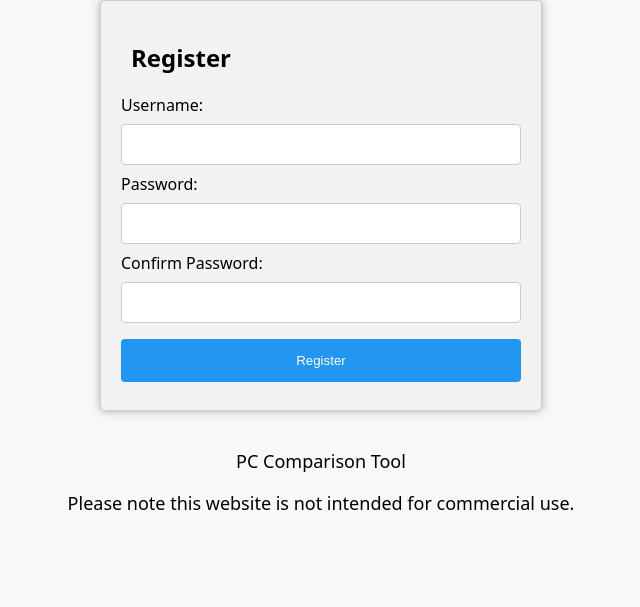
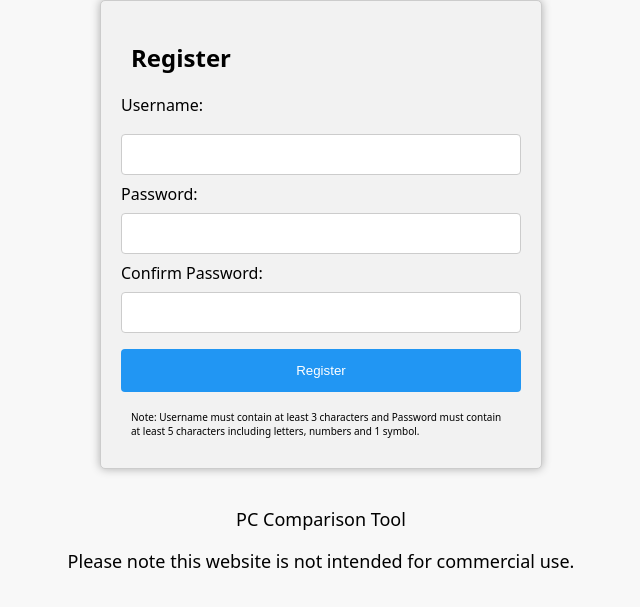
Before and after one commit to adz912/Project, a Flask app: page /register in a window 1280 px wide. Shown: the part 98-705 px from the top of the page, without its empty margins (319-959 px from the left). Run offline with Flask 3, Linux system fonts and the light colour scheme.

Commit message:
Updated Register Page
Updated page to ensure JavaScript is working depending on what the user enters. Page responds telling the user if username is taken, passwords do not match or if they have not met requirements

```diff
--- a/templates/app.py
+++ b/templates/app.py
@@ -1,4 +1,5 @@
-from flask import Flask, render_template, jsonify, request, redirect, session
+from flask import Flask, render_template, jsonify, request, redirect, session, flash
+from werkzeug.security import generate_password_hash, check_password_hash
 import mysql.connector
 from sendgrid import SendGridAPIClient
 from sendgrid.helpers.mail import Mail
@@ -38,8 +39,8 @@ def index():
             if user is None:
                 return 'Invalid username or password.'
 
-            # Check the password
-            if user[2] != password:
+            # Check the password using password hashing
+            if not check_password_hash(user[2], password):
                 return 'Invalid username or password.'
 
             # Store the user's ID in the session
@@ -96,11 +97,13 @@ def register():
             if existing_user:
                 return jsonify({'success': False, 'message': 'Username already exists. Please choose a different username.'})
 
-            # Insert the new user into the database
-            cursor.execute('INSERT INTO users (username, password) VALUES (%s, %s)', (username, password))
+            # Hash the password
+            password_hash = generate_password_hash(password)
+
+            # Insert the new user into the database with the hashed password
+            cursor.execute('INSERT INTO users (username, password) VALUES (%s, %s)', (username, password_hash))
             mydb.commit()
 
-            # Redirect the user to the index page
             return jsonify({'success': True, 'message': 'Account successfully created.'})
 
         except mysql.connector.Error as err:
@@ -112,6 +115,7 @@ def register():
             mydb.close()
 
     return render_template('register.html')
+
 
 
 
--- a/templates/register.html
+++ b/templates/register.html
@@ -32,18 +32,23 @@
     <section>
         <div class="login-box">
             <h2>Register</h2>
-        <form method="post" action="{{ url_for('register') }}">
+            <form method="post" action="{{ url_for('register') }}" id="register-form">
                 <label for="username">Username:</label>
+                <p id="pw-info"></p>
                 <input type="text" id="username" name="username" required>
                 <label for="password">Password:</label>
                 <input type="password" id="password" name="password" required pattern="^(?=.*[A-Za-z])(?=.*\d)(?=.*[@$!%*#?&])[A-Za-z\d@$!%*#?&]{5,}$">
                 <label for="confirm-password">Confirm Password:</label>
+
                 <input type="password" id="confirm-password" name="confirm-password" required>
                 <input type="submit" value="Register">
-            <script src="static/js/login-validation.js"></script>
+                <p id="pw-info">Note: Username must contain at least 3 characters and Password must contain at least 5 characters including letters, numbers and 1 symbol. </p>
             </form>
         </div>
     </section>
+    <script src="https://code.jquery.com/jquery-3.6.0.min.js"></script>
+    <script src="{{ url_for('static', filename='js/login-validation.js') }}"></script>
+
 <footer>
     <div class="footer-content">
       <p class="footer-text">PC Comparison Tool</p>
--- a/templates/static/js/login-validation.js
+++ b/templates/static/js/login-validation.js
@@ -1,38 +1,49 @@
 document.getElementById('register-form').addEventListener('submit', function(event) {
   event.preventDefault();
 
-  const username = document.getElementById('username').value;
-  const password = document.getElementById('password').value;
+  const form = document.getElementById('register-form');
+  const formData = new FormData(form);
+
+  const username = formData.get('username');
+  const password = formData.get('password');
+  const confirmPassword = formData.get('confirm-password');
 
   if (username.length >= 3 && password.length >= 5 && /^(?=.*[A-Za-z])(?=.*\d)(?=.*[@$!%*#?&])[A-Za-z\d@$!%*#?&]{5,}$/.test(password)) {
     // username and password meet the requirements
     // you can then proceed to authenticate the user
 
+    if (password === confirmPassword) {
       // Send a POST request to the server
       fetch('/register', {
         method: 'POST',
-      headers: {
-        'Content-Type': 'application/json'
-      },
-      body: JSON.stringify({ username: username, password: password })
+        body: formData
       })
         .then(response => response.json())
         .then(data => {
           if (data.success) {
             // Account created successfully
-        document.getElementById('success-message').textContent = data.message;
+            alert('Account has been successfully created!');
+            location.reload(); // Refresh the page after displaying the alert
           } else {
             // Display the error message from the server
+            if (data.message === 'Username already exists. Please choose a different username.') {
+              alert('Username has been taken. Please try another username.');
+            } else {
               alert(data.message);
+            }
           }
         })
         .catch(error => {
           console.error('An error occurred while registering:', error);
         });
+    } else {
+      // Passwords do not match
+      alert('Passwords do not match. Please make sure to enter the same password in both fields.');
+    }
 
   } else {
     // username and password do not meet the requirements
     // display an error message to the user
-    alert('Username must contain at least 3 characters and password must contain at least 5 characters including 1 symbol.');
+    alert('Username must contain at least 3 characters and password must contain at least 5 characters including letters, numbers and 1 symbol.');
   }
 });
--- a/templates/static/styles.css
+++ b/templates/static/styles.css
@@ -114,6 +114,10 @@
           }
 
 
+          #pw-info {
+            font-size: 10px;
+          }
+
         /* Style for Like Button */
         .favorite-button {
           border-radius: 20px;
@@ -209,6 +213,18 @@
           text-align: center;
         }
 
+        .product-price-link {
+          color: black;
+          text-decoration: none;
+          transition: color 0.4s;
+        }
+
+        .product-price-link:hover {
+          color: #1e90ff;
+          transition: color 0.4s;
+        }
+
+
 
         .my-table {
           border-collapse: collapse;
@@ -219,7 +235,7 @@
         .my-table td {
           border: 1px solid #ccc;
           padding: 8px;
-          text-align: left;
+          text-align: center;
         }
 
         .my-table td {
```
Also changed, not shown: templates/static/js/populate-table.js (+5 -2 lines). Lines whose indentation alone changed are shown as unchanged.
